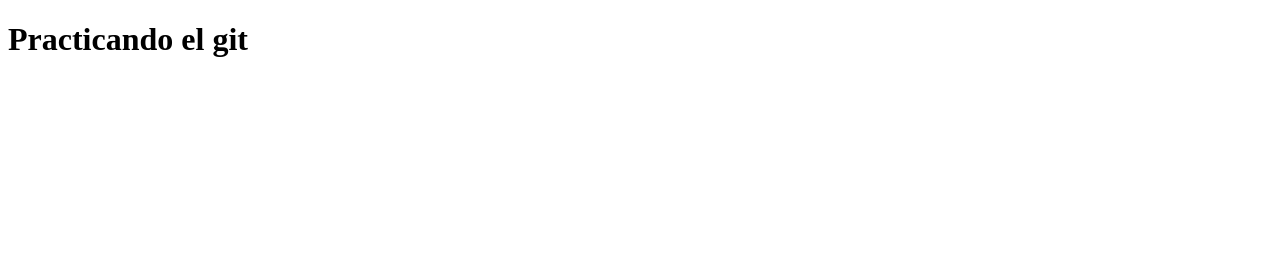
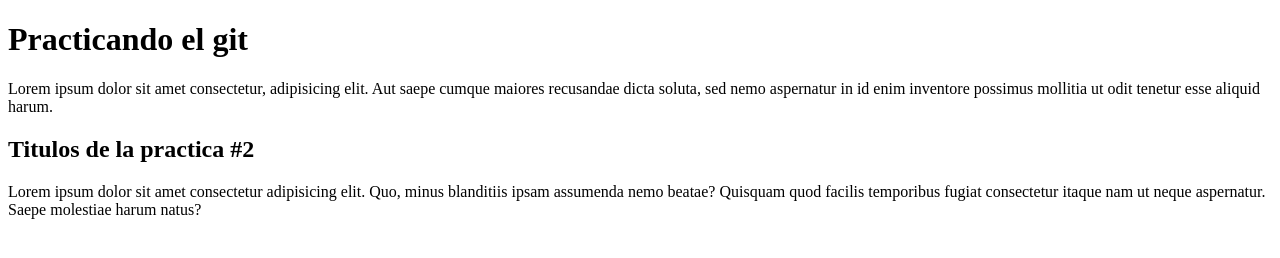
Before and after one commit to Jonathan6432/repaso-git, a plain HTML site: page index.html in a window 1280 px wide. Drawn offline with Linux system fonts and the light colour scheme.

```diff
--- a/index.html
+++ b/index.html
@@ -8,5 +8,12 @@
 <body>
     <h1>Practicando el git</h1>
 
+    <p>Lorem ipsum dolor sit amet consectetur, adipisicing elit. Aut saepe cumque maiores recusandae dicta soluta, sed nemo aspernatur in id enim inventore possimus mollitia ut odit tenetur esse aliquid harum.</p>
+
+
+    <h2>Titulos de la practica #2 </h2>
+
+    <p>Lorem ipsum dolor sit amet consectetur adipisicing elit. Quo, minus blanditiis ipsam assumenda nemo beatae? Quisquam quod facilis temporibus fugiat consectetur itaque nam ut neque aspernatur. Saepe molestiae harum natus?</p>
+
 </body>
 </html>
```
Also changed, not shown: css/style.css (added).
